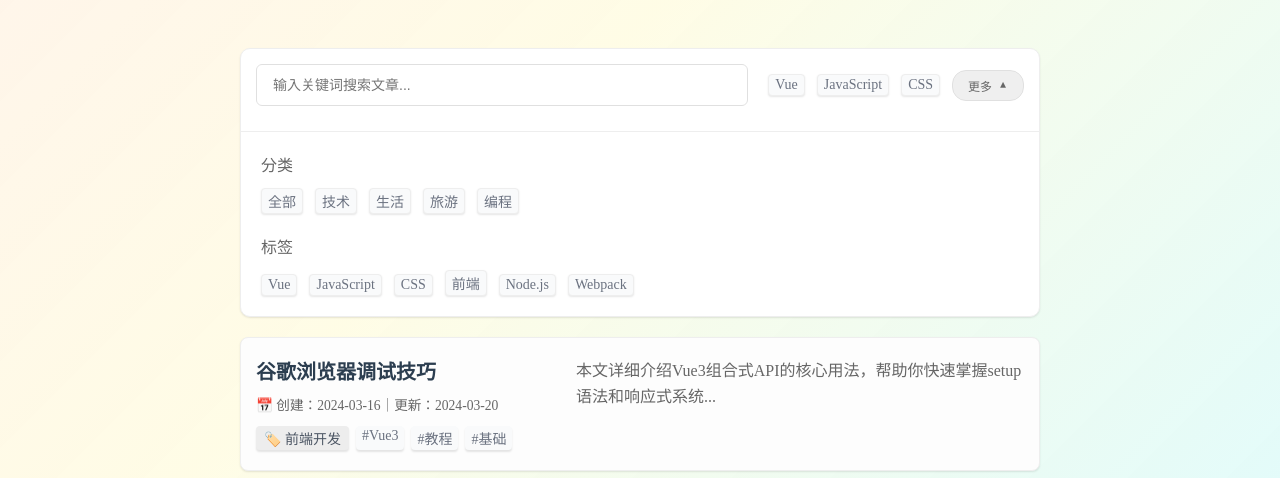
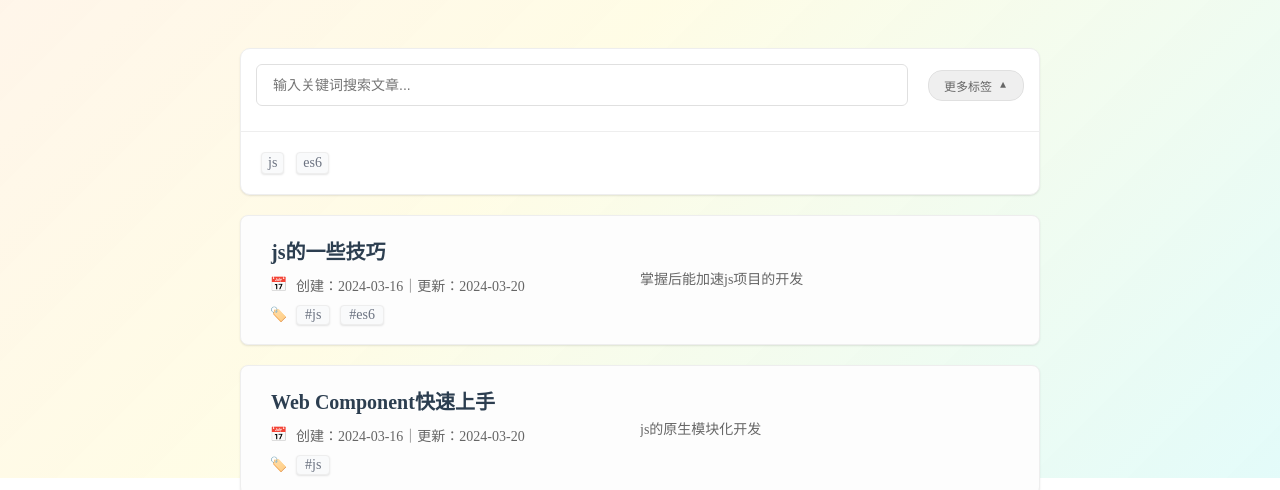
Before and after one commit to thisxian/xian-blog, a Vue app: page / in a window 1280 px wide. Shown: the part 322-812 px from the top of the page. Built offline with nearby package versions, Linux system fonts and the light colour scheme.

Commit message:
完成文章链接组件

```diff
--- a/node/init.js
+++ b/node/init.js
@@ -1,7 +1,7 @@
 import fs from 'node:fs'
 import path from 'node:path'
 import { fileURLToPath } from 'node:url';
-import yaml  from 'js-yaml'
+import yaml from 'js-yaml'
 
 const __filename = fileURLToPath(import.meta.url);
 const __dirname = path.dirname(__filename);
@@ -38,6 +38,7 @@ function processMarkdownFiles() {
       }
     }
 
+
     // 写入JSON文件
     fs.writeFileSync(outputPath, JSON.stringify(result, null, 2), 'utf8');
     console.log('数据已成功写入:', outputPath);
--- a/src/views/Article.vue
+++ b/src/views/Article.vue
@@ -76,6 +76,7 @@ async function getArticleHTML() {
 function parseYAMLFrontMatter(content) {
     // 1. 提取YAML内容（使用正则表达式匹配---包裹的部分）
     const match = content.match(/---\s*(.*?)\s*---/s); // s修饰符让.匹配换行符
+
     if (!match) return null;
 
     const yamlContent = match[1].trim();
--- a/src/views/Home.vue
+++ b/src/views/Home.vue
@@ -1,28 +1,45 @@
 <script setup lang="js">
-import { Store } from '@/store';
 import ArticleItem from '@/views/Home/ArticleItem.vue'
 import Search from '@/views/Home/Search.vue'
 import Background from '@/views/Home/Background.vue';
+import { getLinkApi } from '@/api/data';
+
 
 const router = useRouter()
+const categorys = reactive([]);
+const tags = reactive([]);
+const articleLink = reactive([
+    // {
+    //     id: 1,
+    //     title: '谷歌浏览器调试技巧',
+    //     createDate: '2024-03-16',
+    //     updateDate: '2024-03-20',
+    //     category: '前端开发',
+    //     tags: ['Vue3', '教程', '基础'],
+    //     excerpt: '本文详细介绍Vue3组合式API的核心用法，帮助你快速掌握setup语法和响应式系统...'
+    // }
+])
 
-const articles = reactive([
-    {
-        id: 1,
-        title: '谷歌浏览器调试技巧',
-        createDate: '2024-03-16',
-        updateDate: '2024-03-20',
-        category: '前端开发',
-        tags: ['Vue3', '教程', '基础'],
-        excerpt: '本文详细介绍Vue3组合式API的核心用法，帮助你快速掌握setup语法和响应式系统...'
-    }
-])
+// 初始化
+onMounted(async () => {
+    const _res = await getLinkApi();
+    const _data = _res.data;
+    articleLink.push(..._data);
+    _data.forEach(_ => {
+        categorys.push(_.category)
+        tags.push(..._.tags.split(' '))
+    });
+    categorys.splice(0, categorys.length, ...new Set(categorys));
+    tags.splice(0, tags.length, ...new Set(tags));
+})
 
 // 前往文章内容详情
 function toArticle(title) {
-    const route = router.resolve({ path:'/article', query:{title} });
+    const route = router.resolve({ path: '/article', query: { title } });
     window.open(route.href, '_blank');
 }
+
+
 </script>
 
 <template>
@@ -37,8 +54,8 @@ function toArticle(title) {
         <div class="content">
             <!-- 搜索+文章列表 -->
             <div class="article-box">
-                <Search />
-                <ArticleItem @click="toArticle(articles[0].title)" v-for="i in 100" :article="articles[0]"/>
+                <Search :categorys :tags />
+                <ArticleItem @click="toArticle(item.title)" v-for="item in articleLink" :article="item" />
             </div>
         </div>
     </div>
--- a/src/views/Home/ArticleItem.vue
+++ b/src/views/Home/ArticleItem.vue
@@ -3,15 +3,14 @@
 <script setup>
 
 defineProps({
-  //            类型     默认值
   article: {
     type: Object, default: {
-      id:  new Date() + Math.random(),
+      id: new Date() + Math.random(),
       title: '这是文章标题',
       createDate: '2024-03-15',
       updateDate: '2024-03-20',
       category: '分类',
-      tags: ['标签', '标签', '标签'],
+      tags: "标签 标签 标签",
       excerpt: '对文章内容进行简单的介绍...'
     }
   },
@@ -29,18 +28,15 @@ const formatDate = (dateString) => {
 <template>
   <div :key="article.id" class="article-item">
     <div class="left">
-      <div class="header">
       <h2 class="title">{{ article.title }}</h2>
       <div class="meta">
-          <time class="date">📅 创建：{{ formatDate(article.createDate) }}</time>
-          <time class="date" v-if="article.updateDate">｜更新：{{ formatDate(article.updateDate) }}</time>
+        <i class="icon">📅</i>
+        <span class="date"> 创建：{{ formatDate(article.createDate) }}</span>
+        <span class="date" v-if="article.updateDate">｜更新：{{ formatDate(article.updateDate) }}</span>
       </div>
-      </div>
-      <div class="info">
-        <span class="category">🏷️ {{ article.category }}</span>
       <div class="tags">
-          <span v-for="tag in article.tags" :key="tag" class="tag">#{{ tag }}</span>
-        </div>
+        <i class="icon">🏷️</i>
+        <span v-for="tag in article.tags.split(' ')" :key="tag" class="tag">#{{ tag }}</span>
       </div>
     </div>
 
@@ -54,14 +50,16 @@ const formatDate = (dateString) => {
 
 <style lang="less" scoped>
 .article-item {
-  padding: 20px 15px;
+  padding: 0 30px;
   border-radius: 8px;
   transition: all 0.2s ease;
   margin-top: 20px;
   display: flex;
+  align-items: center;
   background-color: rgb(253, 253, 253);
   cursor: pointer;
   .shadow('hover', 1);
+  height: 130px;
 
   &:hover {
     background-color: rgb(245, 245, 245);
@@ -70,66 +68,54 @@ const formatDate = (dateString) => {
 
 .left {
   width: 320px;
+  flex: 1;
   flex-shrink: 0;
-
-  .header {
-    margin-bottom: 0.75rem;
+  font-size: 14px;
 
   .title {
-      font-size: 1.25rem;
+    font-size: 20px;
     color: #2c3e50;
-      margin: 0 0 0.5rem;
-      line-height: 1.4;
+  }
+
+  .icon {
+    width: 25px;
+    .centerSon;
+    padding-right: 10px;
   }
 
   .meta {
-      font-size: 0.85rem;
     color: #666;
-    }
-  }
-
-  .info {
     display: flex;
-    align-items: center;
-    font-size: 14px;
-
-    .category {
-      background: #ededed;
-      padding: 2px 8px;
-      border-radius: 4px;
-      color: #4b5563;
-      box-shadow: @box-shadow;
+    padding: 10px 0;
   }
 
   .tags {
     display: flex;
-      flex-wrap: wrap;
 
     .tag {
       color: #6b7280;
-        padding: 2px 6px;
+      padding: 1px 8px;
       background: #f9fafb;
       border-radius: 4px;
-        box-shadow: @box-shadow;
-        margin-left: 7px;
+      .shadow;
+
+      ~.tag {
+        margin-left: 10px;
       }
     }
   }
 }
 
 .right {
-  flex-grow: 1;
+  flex: 1;
+  flex-shrink: 0;
+  .textEllipsis(4);
 
   .excerpt {
     color: #666;
-    font-size: 16px;
+    font-size: 14px;
     line-height: 1.6;
     margin: 0;
-    display: -webkit-box;
-    -webkit-line-clamp: 2;
-    -webkit-box-orient: vertical;
-    overflow: hidden;
-
   }
 }
 </style>
--- a/src/views/Home/Search.vue
+++ b/src/views/Home/Search.vue
@@ -2,19 +2,15 @@
 import { ref, computed } from 'vue';
 
 const isExpanded = ref(true);
-const selectedCategory = ref('');
-const categories = ref(['全部', '技术', '生活', '旅游', '编程']);
-const tags = ref([
-  { name: 'Vue', active: false },
-  { name: 'JavaScript', active: false },
-  { name: 'CSS', active: false },
-  { name: '前端', active: false },
-  { name: 'Node.js', active: false },
-  { name: 'Webpack', active: false },
-]);
 
-// 常驻显示的标签
-const visibleTags = computed(() => tags.value.slice(0, 3));
+// category
+defineProps({
+  tags: {
+    type: Array,
+  },
+});
+
+const hotTags = reactive(['js','c++','qt']);
 
 const toggleExpand = () => {
   isExpanded.value = !isExpanded.value;
@@ -24,9 +20,7 @@ const toggleTag = (tag) => {
   tag.active = !tag.active;
 };
 
-const selectCategory = (category) => {
-  selectedCategory.value = category === selectedCategory.value ? '' : category;
-};
+
 </script>
 
 <template>
@@ -41,17 +35,15 @@ const selectCategory = (category) => {
       <!-- 右侧区域 -->
       <div class="right-section">
         <!-- 常驻标签 -->
-        <!-- v-show="!isExpanded" -->
-        <div class="visible-tags">
-          <span v-for="(tag, index) in visibleTags" :key="tag.name" class="tag-item" :class="{ active: tag.active }"
-            @click="toggleTag(tag)">
-            {{ tag.name }}
+        <div class="visible-tags" v-show="!isExpanded" >
+          <span v-for="(tag, index) in hotTags" :key="index" class="tag-item" @click="toggleTag(tag)">
+            {{ tag }}
           </span>
         </div>
 
         <!-- 更多按钮 -->
         <button class="more-button" @click="toggleExpand">
-          更多
+          更多标签
           <span class="arrow" :class="{ expanded: isExpanded }">▼</span>
         </button>
       </div>
@@ -59,24 +51,14 @@ const selectCategory = (category) => {
 
     <!-- 底部 展开面板 -->
     <div v-show="isExpanded" class="expand-panel">
-      <!-- 分类过滤 -->
-      <div class="filter-group">
-        <h4 class="filter-title">分类</h4>
-        <div class="category-list">
-          <span v-for="category in categories" :key="category" class="category-item"
-            :class="{ active: selectedCategory === category }" @click="selectCategory(category)">
-            {{ category }}
-          </span>
-        </div>
-      </div>
+
 
       <!-- 全部标签 -->
       <div class="filter-group">
-        <h4 class="filter-title">标签</h4>
+
         <div class="tag-list">
-          <span v-for="tag in tags" :key="tag.name" class="tag-item" :class="{ active: tag.active }"
-            @click="toggleTag(tag)">
-            {{ tag.name }}
+          <span v-for="tag in tags" :key="tag.name" class="tag-item" @click="toggleTag(tag)">
+            {{ tag }}
           </span>
         </div>
       </div>
```
Lines whose indentation alone changed are shown as unchanged.
